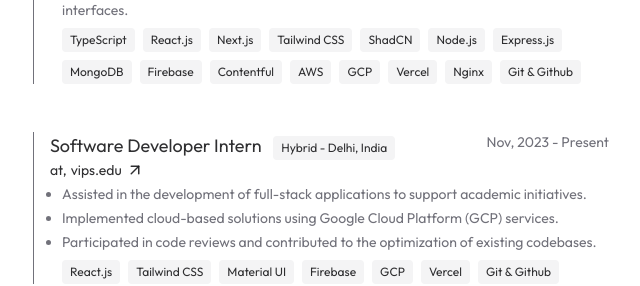
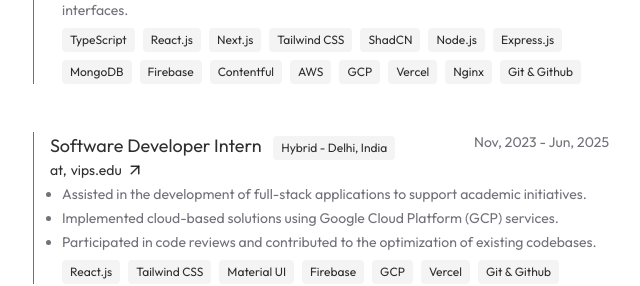
Before and after one commit to phats02/portfolio, a Next.js app: page / in a window 1280 px wide. Shown: the part 800-1086 px from the top of the page, without its empty margins (319-959 px from the left). Built offline with nearby package versions, Linux system fonts and the light colour scheme.

Commit message:
[ UPDATED ] : Internship Duration in data.ts

```diff
--- a/src/app/data.ts
+++ b/src/app/data.ts
@@ -72,7 +72,7 @@ export const DATA = {
         WEBSITE: "https://vips.edu/",
         POSITION: "Software Developer Intern",
         LOCATION: "Hybrid - Delhi, India",
-        DURATION: "Nov, 2023 - Present",
+        DURATION: "Nov, 2023 - Jun, 2025",
         DESCRIPTION: [
           "Assisted in the development of full-stack applications to support academic initiatives.",
           "Implemented cloud-based solutions using Google Cloud Platform (GCP) services.",
```
